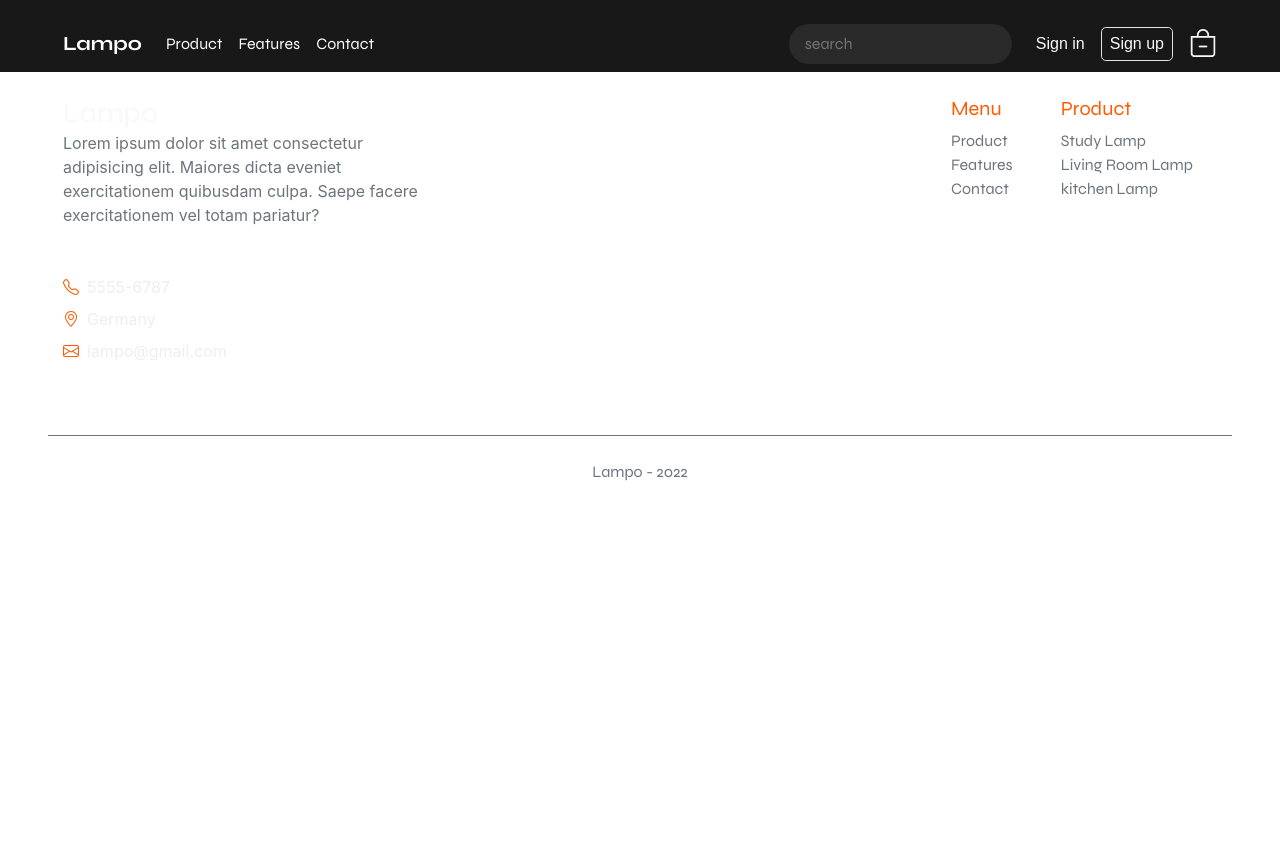
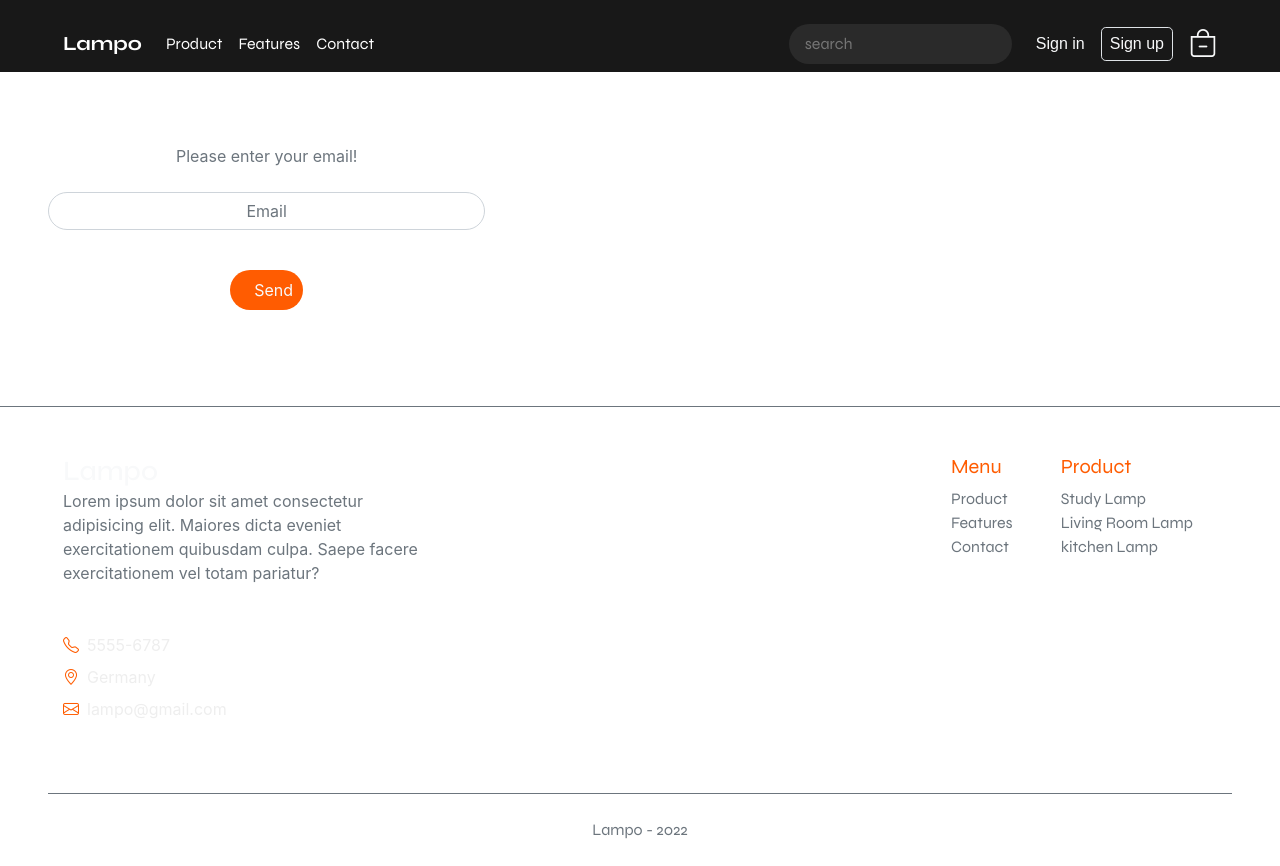
Before and after one commit to AliKarimNemati/lampo, a Nuxt app: page /forgot-password in a window 1280 px wide. Before the commit the page ends 800 px from the top, so only its background shows below. Built offline with nearby package versions, Linux system fonts and the light colour scheme.

Commit message:
forgot password page added

```diff
--- /dev/null
+++ b/pages/forgot-password.vue
@@ -0,0 +1,134 @@
+<template>
+  <div class="d-flex flex-column h-100 justify-content-center mt-5 pt-5">
+    <div class="logIn col-md-5 col-10 rounded-lg p-5 box-shadow">
+      <p class="text-secondary text-center">Please enter your email!</p>
+
+      <b-form @submit.stop.prevent class="inputs">
+        <!-- Email -->
+        <div>
+          <b-form-input
+            v-model="email"
+            :state="emailValidation"
+            class="rounded-pill text-center text-light d-flex mt-4"
+            placeholder="Email"
+            type="email"
+          ></b-form-input>
+
+          <b-form-invalid-feedback
+            :state="emailValidation"
+            class="text-center mt-2"
+          >
+            Your email must be valid.
+          </b-form-invalid-feedback>
+          <b-form-valid-feedback
+            :state="emailValidation"
+            class="text-center mt-2"
+          >
+            Good.
+          </b-form-valid-feedback>
+        </div>
+
+        <div class="text-center mt-4">
+          <button
+            class="
+              buy-btn
+              rounded-lg
+              col-md-2 col-4
+              shop-btn
+              rounded-pill
+              p-2
+              pl-4
+              pr-4
+              text-center
+              mt-3
+              border-0
+              text-light
+              btn
+            "
+            @click="
+              () => {
+                submited = true;
+                if (!emailErrors) {
+                  showAlert();
+                }
+              }
+            "
+          >
+            Send
+          </button>
+        </div>
+      </b-form>
+    </div>
+
+    <!-- Alert -->
+    <div class="alert">
+      <b-alert
+        :show="dismissCountDown"
+        dismissible
+        variant="success"
+        @dismissed="dismissCountDown = 0"
+        @dismiss-count-down="countDownChanged"
+      >
+        <p>We sent an email successfully.</p>
+        <p>Check your email!</p>
+        <b-progress
+          variant="success"
+          :max="dismissSecs"
+          :value="dismissCountDown"
+          height="4px"
+        ></b-progress>
+      </b-alert>
+    </div>
+  </div>
+</template>
+
+<script>
+export default {
+  data() {
+    return {
+      email: "",
+      submited: false,
+      emailErrors: true,
+      dismissSecs: 5,
+      dismissCountDown: 0,
+      showDismissibleAlert: false,
+    };
+  },
+
+  computed: {
+    emailValidation() {
+      if (this.submited) {
+        if (/^\w+([\.-]?\w+)*@\w+([\.-]?\w+)*(\.\w{2,3})+$/.test(this.email)) {
+          this.emailErrors = false;
+          return true;
+        } else {
+          this.emailErrors = true;
+        }
+        return false;
+      }
+    },
+  },
+
+  methods: {
+    countDownChanged(dismissCountDown) {
+      this.dismissCountDown = dismissCountDown;
+    },
+    showAlert() {
+      this.dismissCountDown = this.dismissSecs;
+    },
+  },
+
+  head() {
+    return {
+      title: "forgot password",
+      meta: [
+        {
+          hid: "description",
+          name: "description",
+          content: "Lampo is the the best website for buying modern lamp",
+        },
+      ],
+    };
+  },
+};
+</script>
--- a/pages/signin.vue
+++ b/pages/signin.vue
@@ -56,7 +56,7 @@
         </div>
       </b-form>
       <div class="d-flex flex-column align-items-center mt-4 links">
-        <nuxt-link to="#" class="text-light text-decoration-none"
+        <nuxt-link to="/forgot-password" class="text-light text-decoration-none"
           >Forgot password ?</nuxt-link
         >
         <nuxt-link to="/signup" class="text-light text-decoration-none mt-2"
```
